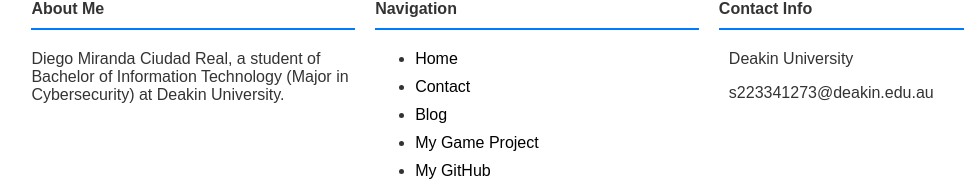
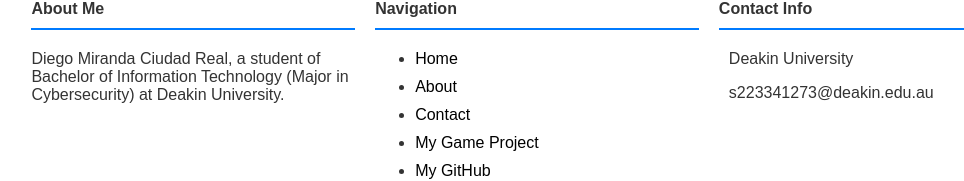
Before and after one commit to djmcr18/portfolio, a Vue app: page / in a window 1280 px wide. Shown: the part 1183-1364 px from the top of the page, without its empty margins (103-1067 px from the left). Built offline with nearby package versions, Linux system fonts and the light colour scheme.

Commit message:
1.3P Final Commit 3

```diff
--- a/src/components/FooterComponent.vue
+++ b/src/components/FooterComponent.vue
@@ -8,9 +8,9 @@
         <div class="footer-section">
           <h4>Navigation</h4>
           <ul>
-            <li><a href="#">Home</a></li>
-            <li><a href="#">Contact</a></li>
-            <li><a href="#">Blog</a></li>
+            <li><a href="/">Home</a></li>
+            <li><a href="/about">About</a></li>
+            <li><a href="/contact">Contact</a></li>
             <li><a href="https://github.com/djmcr18/space_game" target="_blank">My Game Project</a></li>
             <li><a href="https://github.com/djmcr18" target="_blank">My GitHub</a></li>
           </ul>
```
Also changed, not shown: 1 other file (tests, documents, lock files or other folders).
